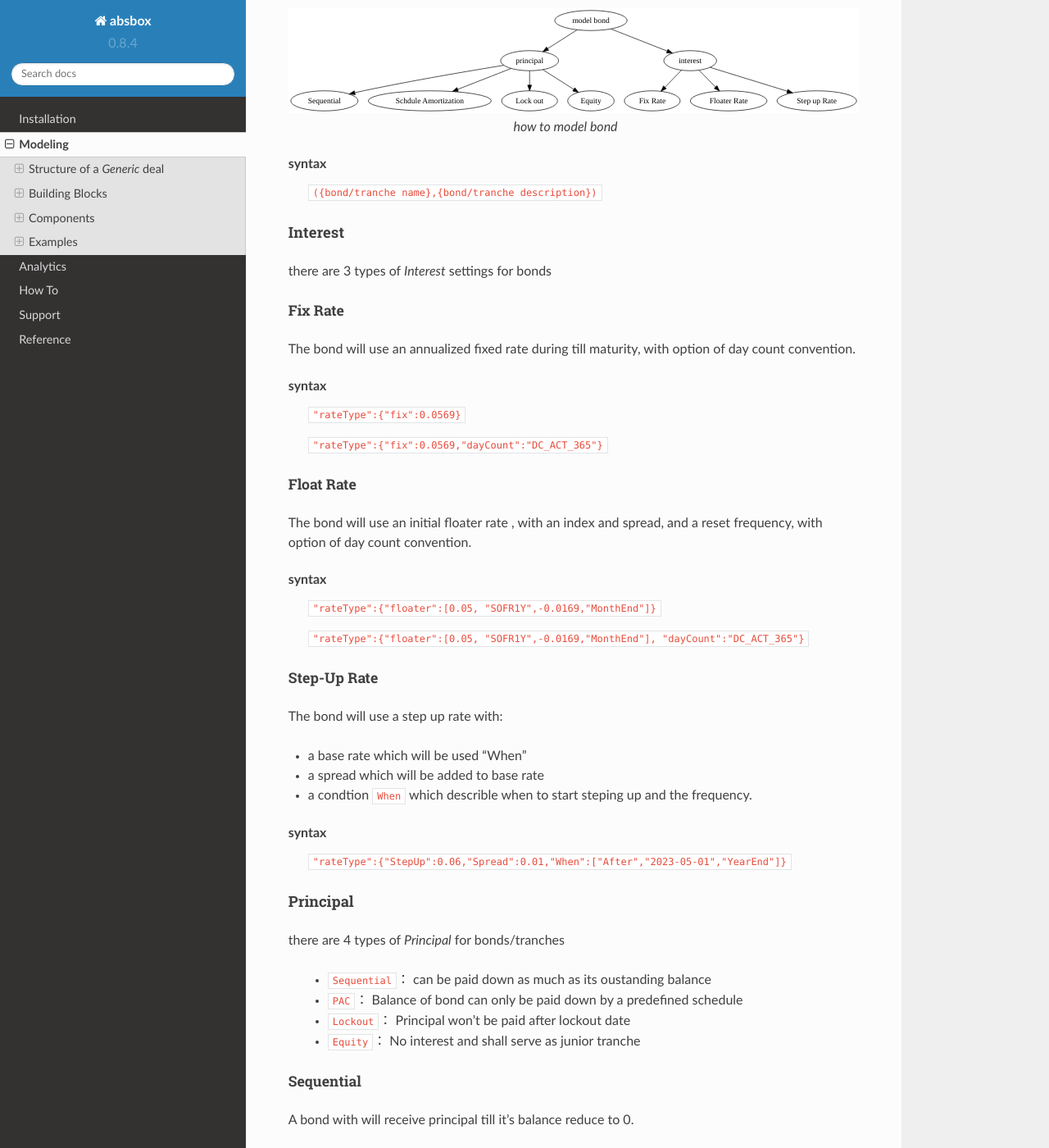
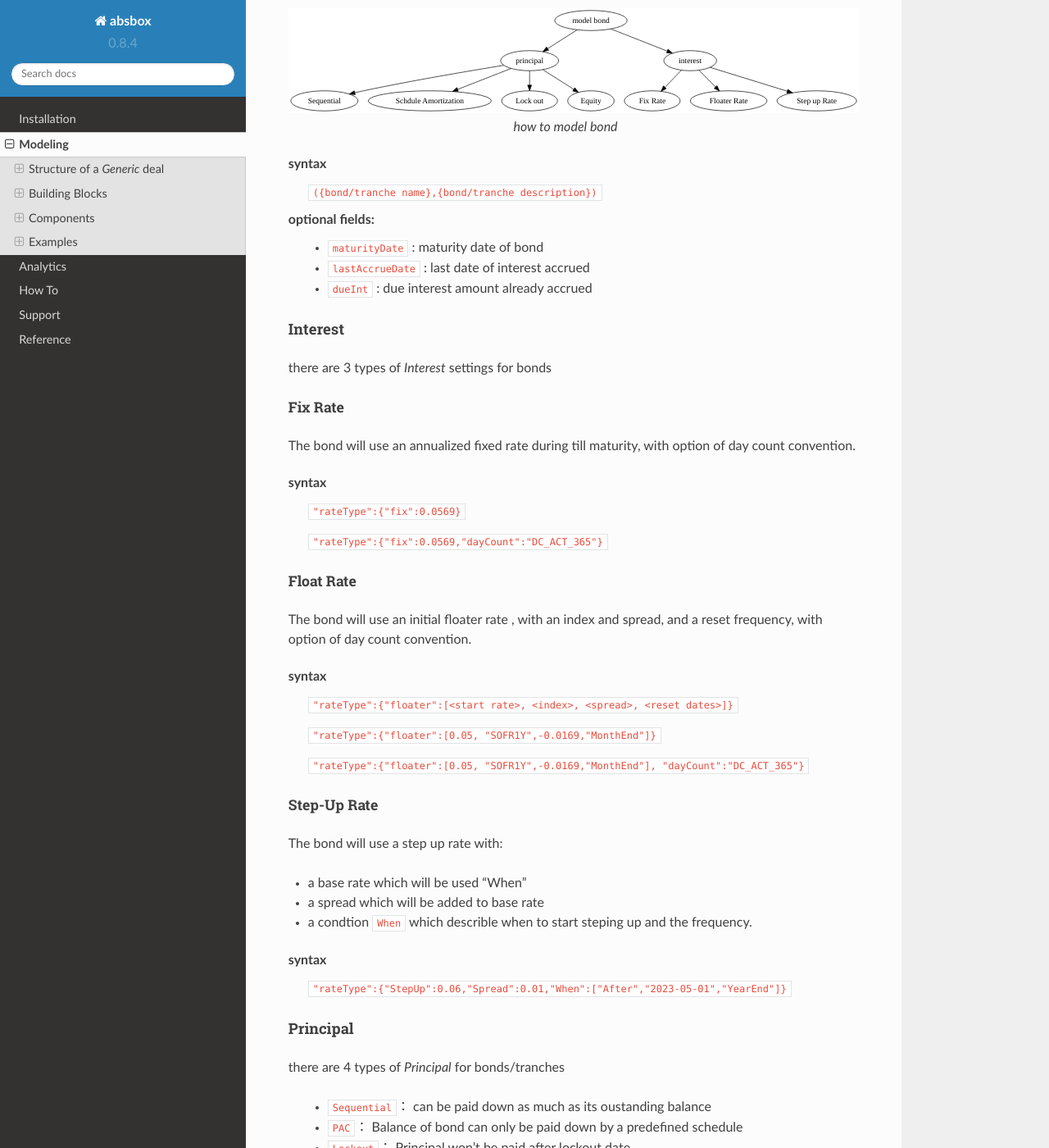
Before and after one commit to yellowbean/absbox-doc, a Sphinx documentation site: the page built from docs/source/modeling.rst, in a window 1280 px wide and 1400 px high, scrolled down 22477 px. Shown: the whole window at 82% size. Built offline with Sphinx 7.4.7 and the Read the Docs theme 2.0.0, drawn with Linux system fonts in a browser that asks for light colours.

Commit message:
update model

```diff
--- a/docs/source/modeling.rst
+++ b/docs/source/modeling.rst
@@ -1137,6 +1137,10 @@ Bonds/Tranches serves as a ``Liability`` in the SPV, with two components to mode
 syntax
     ``({bond/tranche name},{bond/tranche description})``
 
+optional fields:
+  * ``maturityDate`` : maturity date of bond
+  * ``lastAccrueDate`` : last date of interest accrued
+  * ``dueInt`` : due interest amount already accrued
 
 Interest
 ^^^^^^^^^^^
@@ -1160,6 +1164,8 @@ Float Rate
 The bond will use an initial floater rate , with an index and spread, and a reset frequency, with option of day count convention.
 
 syntax
+    :code:`"rateType":{"floater":[<start rate>, <index>, <spread>, <reset dates>]}`
+
     :code:`"rateType":{"floater":[0.05, "SOFR1Y",-0.0169,"MonthEnd"]}`
 
     :code:`"rateType":{"floater":[0.05, "SOFR1Y",-0.0169,"MonthEnd"], "dayCount":"DC_ACT_365"}`
```
